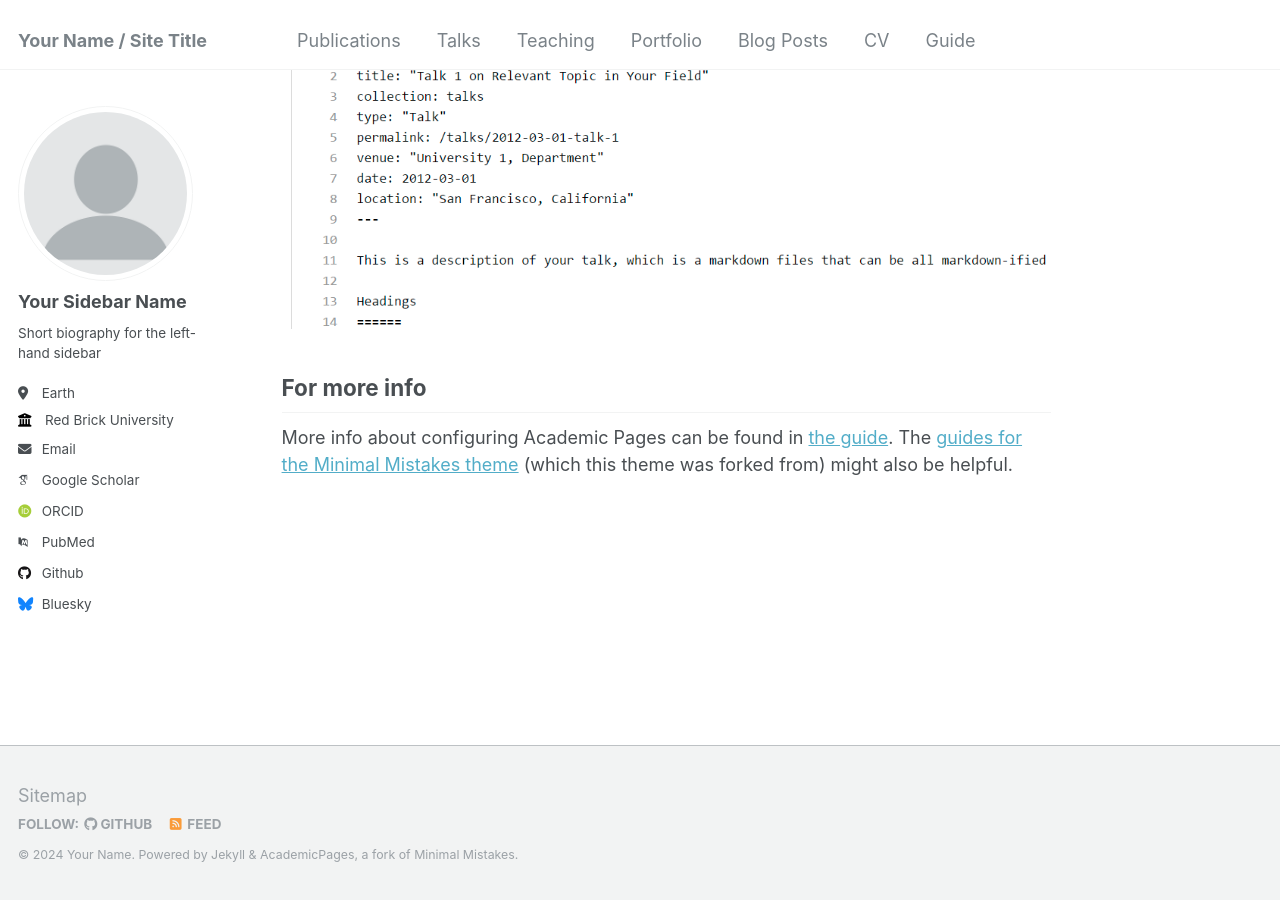
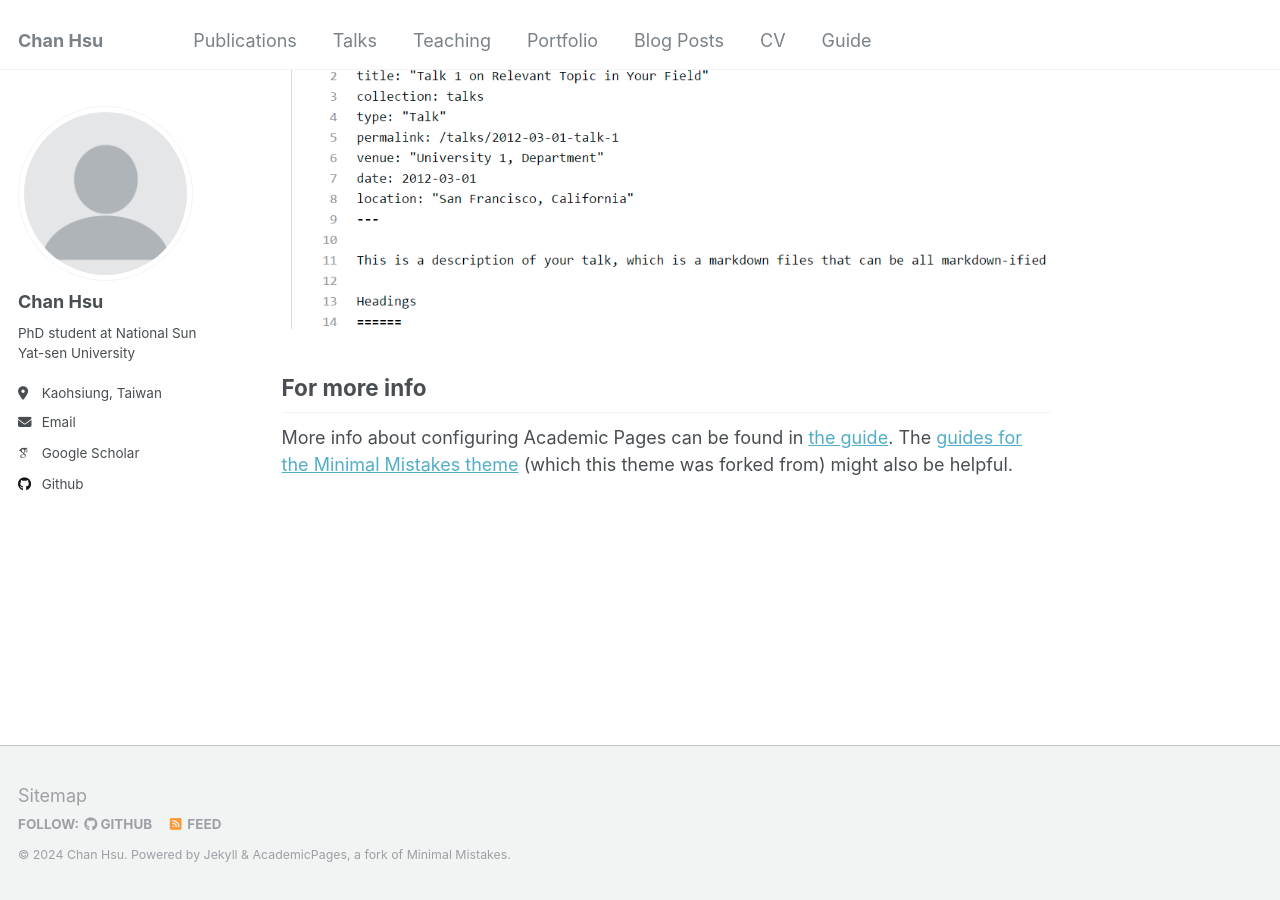
Before and after one commit to chanshsu/chanshsu.github.io, a Jekyll site: the page built from _pages/about.md, in a window 1280 px wide and 900 px high, scrolled down 2660 px. Built offline with Jekyll 4.4.1, drawn with Linux system fonts in a browser that asks for light colours; some web fonts are replaced.

Commit message:
Update _config.yml

```diff
--- a/_config.yml
+++ b/_config.yml
@@ -8,13 +8,13 @@
 
 # Basic Site Settings
 locale                   : "en-US"
-title                    : "Your Name / Site Title"
+title                    : "Chan Hsu"
 title_separator          : "-"
-name                     : &name "Your Name"
-description              : &description "personal description"
-url                      : https://academicpages.github.io # the base hostname & protocol for your site e.g. "https://mmistakes.github.io"
+name                     : &name "Chan Hsu"
+description              : &description "PhD student at National Sun Yat-sen University"
+url                      : https://chanshsu.github.io # the base hostname & protocol for your site e.g. "https://mmistakes.github.io"
 baseurl                  : "" # the subpath of your site, e.g. "/blog"
-repository               : "academicpages/academicpages.github.io"
+repository               : "chanshsu/chanshsu.github.io"
 
 # Site Author - The following control what appear as part of the author content on the side bar.
 #               If a field is blank the icon and link will not appear, otherwise it will be shown.
@@ -22,33 +22,33 @@
 author:
   # Biographic information
   avatar           : "profile.png"
-  name             : "Your Sidebar Name"
+  name             : "Chan Hsu"
   pronouns         : # example: "she/her"
-  bio              : "Short biography for the left-hand sidebar"
-  location         : "Earth"
-  employer         : "Red Brick University"
+  bio              : "PhD student at National Sun Yat-sen University"
+  location         : "Kaohsiung, Taiwan"
+  employer         : # "Red Brick University"
   uri              : # URL
   email            : "none@example.org"
 
   # Academic websites
   arxiv            : # URL - Update with the correct link to your profile
-  googlescholar    : "https://scholar.google.com/citations?user=PS_CX0AAAAAJ"
+  googlescholar    : "https://scholar.google.com/citations?user=qOfvi1oAAAAJ"
   impactstory      : # URL
-  orcid            : "http://orcid.org/yourorcidurl"
+  orcid            : # "http://orcid.org/yourorcidurl"
   semantic         : # URL
-  pubmed           : "https://www.ncbi.nlm.nih.gov/pubmed/?term=john+snow"
+  pubmed           : # "https://www.ncbi.nlm.nih.gov/pubmed/?term=john+snow"
   researchgate     : # URL
 
   # Repositories and software development
   bitbucket        : # Username - Update with your username on the site
   codepen          : # Username
   dribbble         : # Username
-  github           : "academicpages"
+  github           : "chanshsu"
   kaggle           : # Username
   stackoverflow    : # User number or user number and name (i.e., use "1" or "1/jeff-atwood")
 
   # Social media
-  bluesky          : "bsky.app" # Replace this with you Bluesky username
+  bluesky          : # "bsky.app" # Replace this with you Bluesky username
   facebook         : # Username
   flickr           : # Username
   foursquare       : # Username
```
